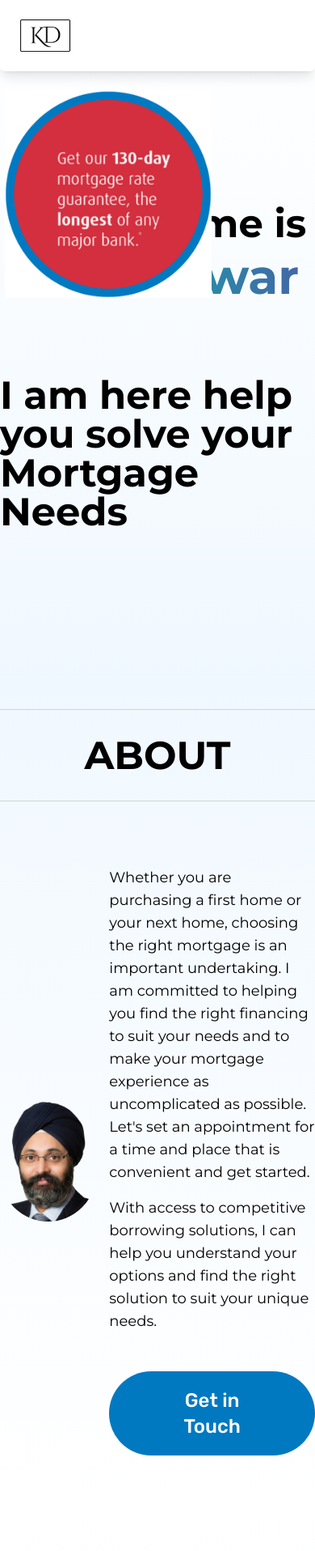
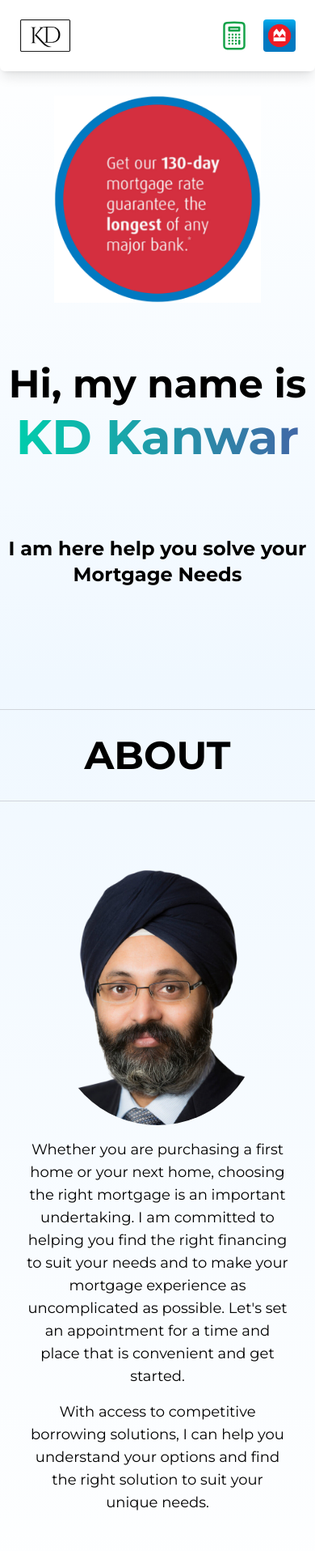
Before and after one commit to apkanwar/PortfolioKD, a Next.js app: page / in a window 390 px wide. Shown: the top 1916 px of the page at 81% size. Built offline with nearby package versions, Linux system fonts and the light colour scheme; a web font is replaced by a local one.

Commit message:
Added mobile compatibility

```diff
--- a/next.config.js
+++ b/next.config.js
@@ -1,6 +1,9 @@
 /** @type {import('next').NextConfig} */
 const nextConfig = {
   reactStrictMode: true,
-}
+  images: {
+    domains: ['lh3.googleusercontent.com'], // Add your image domain here
+  },
+};
 
-module.exports = nextConfig
+module.exports = nextConfig;
--- a/src/components/about.js
+++ b/src/components/about.js
@@ -1,3 +1,4 @@
+import Image from "next/image";
 import { useEffect, useState } from "react";
 
 export default function About() {
@@ -29,11 +30,11 @@
                     <h1>ABOUT</h1>
                     <hr className="h-px w-full my-8 bg-gray-300 border-0 dark:bg-gray-700"/>
                 </div>
-                <div className="grid grid-cols-3 gap-4 max-w-6xl mx-auto">
+                <div className="grid lg:grid-cols-3 gap-4 max-w-6xl mx-auto grid-col-1">
                     <div className="flex items-center justify-center">
-                        <img src="profile.png" alt="Profile Picture" className="rounded-full w-64" />
+                        <Image src="/profile.png" alt="Profile Picture" className="rounded-full" width={256} height={320} priority={false} />
                     </div>
-                    <div className="flex flex-col gap-4 col-span-2">
+                    <div className="flex flex-col gap-4 lg:col-span-2 items-center text-center lg:text-start lg:items-start mx-8">
                         {data.map(({ paragraph }) => (
                             <p key={paragraph} className="text-lg font-dText">
                                 {paragraph}
--- a/src/components/calculator.js
+++ b/src/components/calculator.js
@@ -80,7 +80,7 @@
         <section className="bg-gradient-to-b from-white to-artic-blue">
             <div className="flex flex-col max-w-7xl mx-auto">
                 <form onSubmit={calculateMortgage} autoComplete="off">
-                    <div className="flex flex-row flex-wrap justify-between items-end pt-36 mx-8">
+                    <div className="flex flex-row flex-wrap gap-4 xl:gap-0 lg:justify-between items-end pt-36 mx-8">
                         <Inputs_IconLeft id={"mAmount"} label={"Mortgage Amount"} icon={"$"} placeholder={"100,000,000"} />
                         <Inputs_Numbers id={"rate"} label={"Interest Rate"} icon={"%"} placeholder={"5.00"} min={0.00} max={100.00} step={0.01} />
                         <Inputs_Numbers id={"aPeriod"} label={"Amortization Period"} icon={"years"} placeholder={"10"} min={10} max={30} step={1} />
--- a/src/components/intro.js
+++ b/src/components/intro.js
@@ -1,13 +1,14 @@
+import Image from "next/image";
 
 export default function Intro() {
 
     return (
         <section className="bg-gradient-to-b from-white to-artic-blue">
-            <img alt="BMO Rate Guarantee" src="/rate.png" className="absolute w-64 right-32 top-28" />
-            <div id="top" className='flex flex-col justify-center items-center font-dText font-bold text-5xl gap-3 max-w-7xl mx-auto min-h-screen'>
+            <div id="top" className='flex flex-col justify-center items-center font-dText font-bold text-5xl gap-3 max-w-7xl mx-2 xl:mx-auto min-h-screen text-center'>
+                <Image alt="BMO Rate Guarantee" src="/rate.png" width={256} height={256} className="lg:absolute right-32 top-28" />
                 <h2 className="mt-16">Hi, my name is </h2>
                 <h1 className='mb-12 text-6xl bg-gradient-to-l from-[#4167A6] to-[#00CDAC] text-transparent bg-clip-text'>KD Kanwar</h1>
-                <h2 className='mt-8'>I am here help you solve your Mortgage Needs</h2>
+                <h2 className='mt-8 text-2xl lg:text-5xl'>I am here help you solve your Mortgage Needs</h2>
             </div>
         </section>
     )
--- a/src/components/navbars/navbarDefaut.js
+++ b/src/components/navbars/navbarDefaut.js
@@ -2,6 +2,7 @@
 import { Dialog, Popover } from '@headlessui/react'
 import Link from 'next/link'
 import { HomeIcon } from '@heroicons/react/24/outline'
+import Image from 'next/image'
 
 
 export default function NavbarDefault() {
@@ -9,7 +10,7 @@
 
   return (
     <header className="bg-transparent text-gray-900 fixed w-full z-50">
-      <nav className="bg-white mx-auto flex max-w-7xl items-center justify-between p-5 lg:px-8 shadow-lg rounded-b-md">
+      <nav className="bg-white mx-auto flex flex-row-reverse lg:flex-row max-w-7xl items-center justify-between p-5 lg:px-8 shadow-lg rounded-b-md">
         {/* Logo */}
         <div className="flex lg:flex-1 cursor-pointer">
           <Link href='/' className='flex flex-row gap-2 items-center hover:bg-zinc-200 transition ease-in duration-200 rounded-lg px-4 py-1'>
@@ -19,32 +20,15 @@
         </div>
 
         {/* Middle Icons */}
-        <Popover className="hidden lg:flex gap-x-6 font-semibold leading-6">
-          <img className="h-10 w-auto" src="logo.png" alt="Logo" />
+        <Popover className="flex gap-x-6 font-semibold leading-6">
+          <Image width={64} height={40} src="/logo.png" alt="Logo" />
         </Popover>
 
         {/* Right Buttons */}
         <div className="hidden lg:flex lg:flex-1 lg:justify-end cursor-default gap-4">
-          <img className="h-10 w-auto rounded" src="bmo.png" alt="BMO Logo" />
+          <Image width={40} height={40} className="rounded" src="/bmo.png" alt="BMO Logo" />
         </div>
       </nav>
-
-      {/* Mobile Menu */}
-      <Dialog as="div" className="lg:hidden" open={mobileMenuOpen} onClose={setMobileMenuOpen}>
-        <div className="fixed inset-0 z-10" />
-        <Dialog.Panel className="fixed inset-y-0 right-0 z-10 w-full overflow-y-auto bg-white p-6 sm:max-w-sm sm:ring-1 sm:ring-gray-900/10">
-          <div className="flex items-center justify-between">
-            {/* Logo */}
-            <Link href="#">
-              <img
-                className="h-8 w-auto"
-                src="https://tailwindui.com/img/logos/mark.svg?color=indigo&shade=600"
-                alt=""
-              />
-            </Link>
-          </div>
-        </Dialog.Panel>
-      </Dialog>
     </header>
   )
 }
--- a/src/components/navbars/navbarHome.js
+++ b/src/components/navbars/navbarHome.js
@@ -2,6 +2,7 @@
 import { Dialog, Popover } from '@headlessui/react'
 import Link from 'next/link'
 import { CalculatorIcon } from '@heroicons/react/24/outline'
+import Image from 'next/image'
 
 
 export default function NavbarHome() {
@@ -13,7 +14,7 @@
         {/* Logo */}
         <div className="flex lg:flex-1">
           <a href={"#top"}>
-            <img className="h-10 w-auto" src="logo.png" alt="Logo" />
+            <Image width={64} height={40} src="/logo.png" alt="Logo" />
           </a>
         </div>
 
@@ -31,30 +32,13 @@
         </Popover.Group>
 
         {/* Right Buttons */}
-        <div className="hidden lg:flex lg:flex-1 lg:justify-end cursor-default gap-4">
+        <div className="flex flex-1 justify-end cursor-default gap-4">
           <Link href='/mortgage-calculator'>
             <CalculatorIcon className='h-10 text-green-600 cursor-pointer hover:text-green-500' />
           </Link>
-          <img className="h-10 w-auto rounded" src="bmo.png" alt="BMO Logo" />
+          <Image width={40} height={40} className="rounded" src="/bmo.png" alt="BMO Logo" />
         </div>
       </nav>
-
-      {/* Mobile Menu */}
-      <Dialog as="div" className="lg:hidden" open={mobileMenuOpen} onClose={setMobileMenuOpen}>
-        <div className="fixed inset-0 z-10" />
-        <Dialog.Panel className="fixed inset-y-0 right-0 z-10 w-full overflow-y-auto bg-white p-6 sm:max-w-sm sm:ring-1 sm:ring-gray-900/10">
-          <div className="flex items-center justify-between">
-            {/* Logo */}
-            <Link href="#">
-              <img
-                className="h-8 w-auto"
-                src="https://tailwindui.com/img/logos/mark.svg?color=indigo&shade=600"
-                alt=""
-              />
-            </Link>
-          </div>
-        </Dialog.Panel>
-      </Dialog>
     </header>
   )
 }
--- a/src/components/reviews.js
+++ b/src/components/reviews.js
@@ -2,6 +2,7 @@
 import Marquee from "react-fast-marquee";
 import styles from "@/styles/customText.module.css"
 import { PauseCircleIcon, PlayCircleIcon } from '@heroicons/react/24/outline'
+import Image from "next/image";
 
 
 export default function Reviews() {
@@ -42,13 +43,13 @@
         for (let i = 0; i < 5; i++) {
             if (i < count) {
                 arr.push(
-                    <svg class="w-6 h-6 text-yellow-300 ms-1" aria-hidden="true" xmlns="http://www.w3.org/2000/svg" fill="currentColor" viewBox="0 0 22 20">
+                    <svg className="w-6 h-6 text-yellow-300 ms-1" aria-hidden="true" xmlns="http://www.w3.org/2000/svg" fill="currentColor" viewBox="0 0 22 20">
                         <path d="M20.924 7.625a1.523 1.523 0 0 0-1.238-1.044l-5.051-.734-2.259-4.577a1.534 1.534 0 0 0-2.752 0L7.365 5.847l-5.051.734A1.535 1.535 0 0 0 1.463 9.2l3.656 3.563-.863 5.031a1.532 1.532 0 0 0 2.226 1.616L11 17.033l4.518 2.375a1.534 1.534 0 0 0 2.226-1.617l-.863-5.03L20.537 9.2a1.523 1.523 0 0 0 .387-1.575Z" />
                     </svg>
                 );
             } else {
                 arr.push(
-                    <svg class="w-6 h-6 ms-1 text-gray-300 dark:text-gray-500" aria-hidden="true" xmlns="http://www.w3.org/2000/svg" fill="currentColor" viewBox="0 0 22 20">
+                    <svg className="w-6 h-6 ms-1 text-gray-300 dark:text-gray-500" aria-hidden="true" xmlns="http://www.w3.org/2000/svg" fill="currentColor" viewBox="0 0 22 20">
                         <path d="M20.924 7.625a1.523 1.523 0 0 0-1.238-1.044l-5.051-.734-2.259-4.577a1.534 1.534 0 0 0-2.752 0L7.365 5.847l-5.051.734A1.535 1.535 0 0 0 1.463 9.2l3.656 3.563-.863 5.031a1.532 1.532 0 0 0 2.226 1.616L11 17.033l4.518 2.375a1.534 1.534 0 0 0 2.226-1.617l-.863-5.03L20.537 9.2a1.523 1.523 0 0 0 .387-1.575Z" />
                     </svg>
                 );
@@ -79,15 +80,15 @@
                     <h1>REVIEWS</h1>
                     <hr className="h-px w-full my-8 bg-gray-300 border-0 dark:bg-gray-700" />
                 </div>
-                <div className="w-10 float-right mb-8 text-bmo-blue hover:bg-bmo-blue/25 rounded-full cursor-pointer" onClick={SliderButton}>
+                <div className="w-10 float-right mr-8 mb-8 text-bmo-blue hover:bg-bmo-blue/25 rounded-full cursor-pointer" onClick={SliderButton}>
                     <PauseCircleIcon id="pauseButton" className="size-6" />
                     <PlayCircleIcon id="playButton" className="size-6 hidden" />
                 </div>
                 <Marquee {...SliderSettings}>
                     {data.map(({ AuthorName, ProfileImage, ReviewContent, Time, Rating }) => (
-                        <div key={AuthorName} className="border-2 mx-8 flex flex-col gap-5 bg-white border-bmo-blue rounded-lg p-10 max-w-md min-w-[28rem] max-h-[350px] min-h-[350px]">
+                        <div key={Time} className="border-2 mx-8 flex flex-col gap-5 bg-white border-bmo-blue rounded-lg p-10 min-w-[20rem] max-w-xs lg:max-w-md lg:min-w-[28rem] max-h-[350px] min-h-[350px]">
                             <div className="flex flex-row items-center gap-4">
-                                <img src={ProfileImage} className="h-14" />
+                                <Image src={ProfileImage} alt={'ReviewsImage_' + AuthorName} width={56} height={56} />
                                 <div className="font-headings">
                                     <h2 className="font-semibold text-lg">{AuthorName}</h2>
                                     <h4 className="text-sm text-bmo-blue">{formatDate(Time)}</h4>
--- a/src/components/table.js
+++ b/src/components/table.js
@@ -1,9 +1,9 @@
 
 export default function Table(props) {
     return (
-        <div className="overflow-x-auto shadow-md rounded-lg mt-12 mx-24">
+        <div className="overflow-x-auto shadow-md rounded-lg mt-12 mx-2 lg:mx-24">
             <table className="w-full table-auto text-midnight-black">
-                <thead className="bg-bmo-blue uppercase font-dText text-white text-xl">
+                <thead className="bg-bmo-blue uppercase font-dText text-white text-sm lg:text-xl">
                     <tr className="text-left border-b-4 border-white">
                         <th className="px-6 py-2 border-r border-gray-300">
                             Category
@@ -19,7 +19,7 @@
                 <tbody>
                     {props.content.map(row => {
                         return (
-                            <tr key={row.id} className="font-jSans text-xl odd:bg-gray-200 even:bg-white">
+                            <tr key={row.id} className="font-jSans text-sm lg:text-xl odd:bg-gray-200 even:bg-white whitespace-nowrap">
                                 <td className="px-6 py-2 border-r border-gray-300">
                                     {row.name}
                                 </td>
--- a/tailwind.config.js
+++ b/tailwind.config.js
@@ -1,7 +1,9 @@
 /** @type {import('tailwindcss').Config} */
 module.exports = {
   darkMode: 'class',
-
+  images: {
+    domains: ['lh3.googleusercontent.com'], // Add your image domain here
+  },
   content: [
     './src/pages/**/*.{js,ts,jsx,tsx,mdx}',
     './src/components/**/*.{js,ts,jsx,tsx,mdx}',
```
